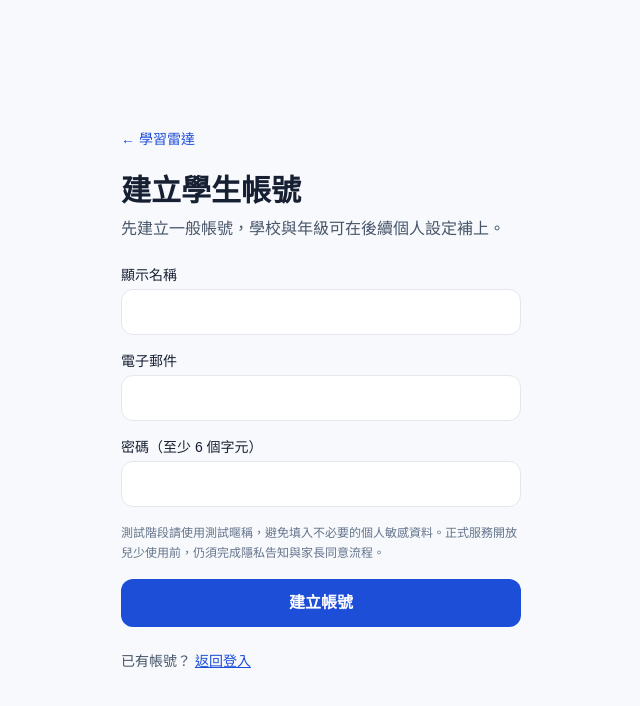
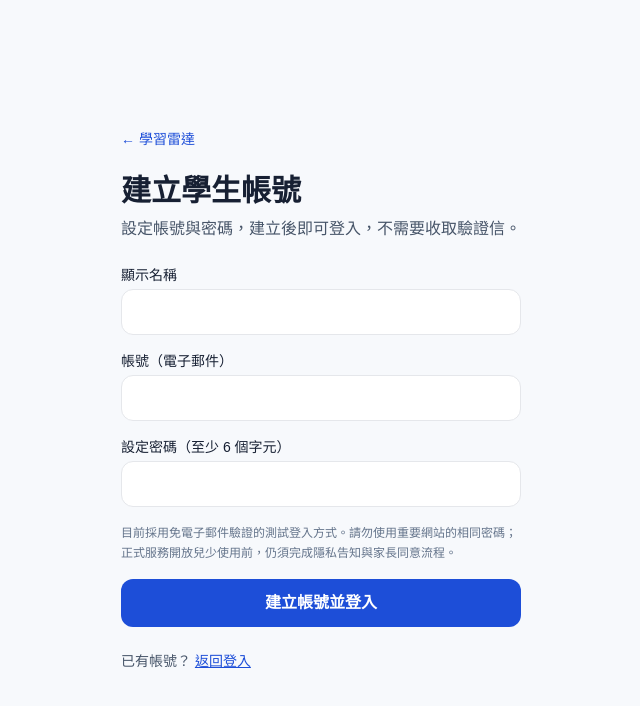
Before and after one commit to redfisharthur-beep/learning-radar, a Next.js app: page /register in a window 1280 px wide. Shown: the top 706 px of the page, without its empty margins (319-959 px from the left). Built offline with nearby package versions, Linux system fonts and the light colour scheme.

Commit message:
ux: remove email verification from signup experience

```diff
--- a/src/app/register/page.tsx
+++ b/src/app/register/page.tsx
@@ -4,12 +4,11 @@ import { signUp } from "@/app/actions/auth";
 type SearchParams = Promise<{ error?: string }>;
 
 const errorMessages: Record<string, string> = {
-  invalid: "請確認顯示名稱與電子郵件資料完整。",
+  invalid: "請確認顯示名稱與帳號資料完整。",
   password: "密碼至少需要 6 個字元。",
-  exists: "這個電子郵件可能已註冊，請返回登入或重新寄送驗證信。",
-  "email-limit": "目前驗證信寄送額度已用完，系統尚未寄出驗證信。請稍後再試；正式開放前需設定專用寄信服務。",
-  "email-not-authorized": "目前測試寄信服務只允許寄給專案團隊成員，這個收件地址尚未獲授權。正式開放前需設定專用寄信服務。",
-  signup: "目前無法建立帳號，請稍後再試；若仍無法完成，請聯絡管理員。",
+  exists: "這個帳號已經註冊，請返回登入。",
+  "confirmation-enabled": "目前後台仍要求電子郵件驗證。請管理員先關閉 Supabase 的 Confirm Email，再重新建立帳號。",
+  signup: "目前無法建立帳號，請稍後再試。",
 };
 
 export default async function RegisterPage({ searchParams }: { searchParams: SearchParams }) {
@@ -17,14 +16,14 @@ export default async function RegisterPage({ searchParams }: { searchParams: Sea
   return <main className="mx-auto flex min-h-screen max-w-md flex-col justify-center px-6 py-12">
     <Link href="/" className="text-sm text-blue-700">← 學習雷達</Link>
     <h1 className="mt-6 text-3xl font-bold">建立學生帳號</h1>
-    <p className="mt-2 text-slate-600">先建立一般帳號，學校與年級可在後續個人設定補上。</p>
+    <p className="mt-2 text-slate-600">設定帳號與密碼，建立後即可登入，不需要收取驗證信。</p>
     {params.error && <p role="alert" className="mt-4 rounded-lg bg-red-50 p-3 text-red-700">{errorMessages[params.error] ?? "註冊資料有誤，請重新確認。"}</p>}
     <form action={signUp} className="mt-6 space-y-4">
       <label className="block text-sm font-medium">顯示名稱<input name="display_name" required maxLength={60} className="mt-1 w-full rounded-xl border bg-white p-3" /></label>
-      <label className="block text-sm font-medium">電子郵件<input name="email" type="email" required autoComplete="email" className="mt-1 w-full rounded-xl border bg-white p-3" /></label>
-      <label className="block text-sm font-medium">密碼（至少 6 個字元）<input name="password" type="password" minLength={6} required autoComplete="new-password" className="mt-1 w-full rounded-xl border bg-white p-3" /></label>
-      <p className="text-xs leading-5 text-slate-500">測試階段請使用測試暱稱，避免填入不必要的個人敏感資料。正式服務開放兒少使用前，仍須完成隱私告知與家長同意流程。</p>
-      <button className="w-full rounded-xl bg-blue-700 p-3 font-semibold text-white">建立帳號</button>
+      <label className="block text-sm font-medium">帳號（電子郵件）<input name="email" type="email" required autoComplete="username" className="mt-1 w-full rounded-xl border bg-white p-3" /></label>
+      <label className="block text-sm font-medium">設定密碼（至少 6 個字元）<input name="password" type="password" minLength={6} required autoComplete="new-password" className="mt-1 w-full rounded-xl border bg-white p-3" /></label>
+      <p className="text-xs leading-5 text-slate-500">目前採用免電子郵件驗證的測試登入方式。請勿使用重要網站的相同密碼；正式服務開放兒少使用前，仍須完成隱私告知與家長同意流程。</p>
+      <button className="w-full rounded-xl bg-blue-700 p-3 font-semibold text-white">建立帳號並登入</button>
     </form>
     <p className="mt-6 text-sm text-slate-600">已有帳號？ <Link className="text-blue-700 underline" href="/login">返回登入</Link></p>
   </main>;
```
